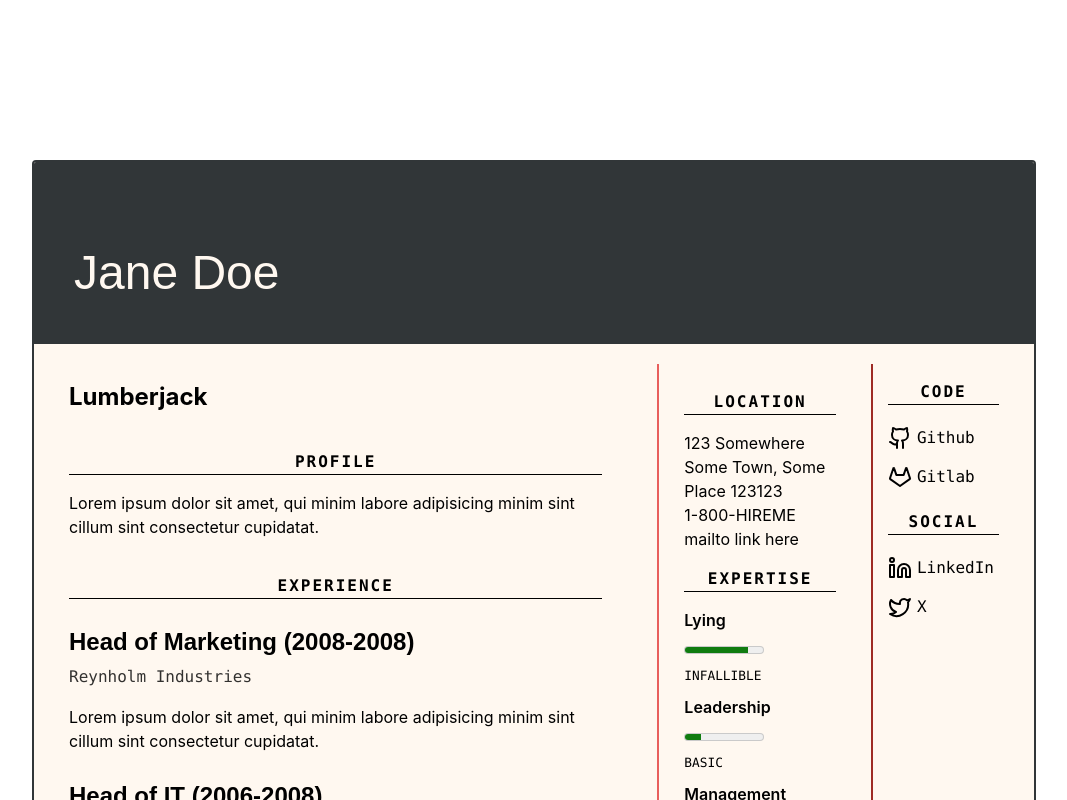
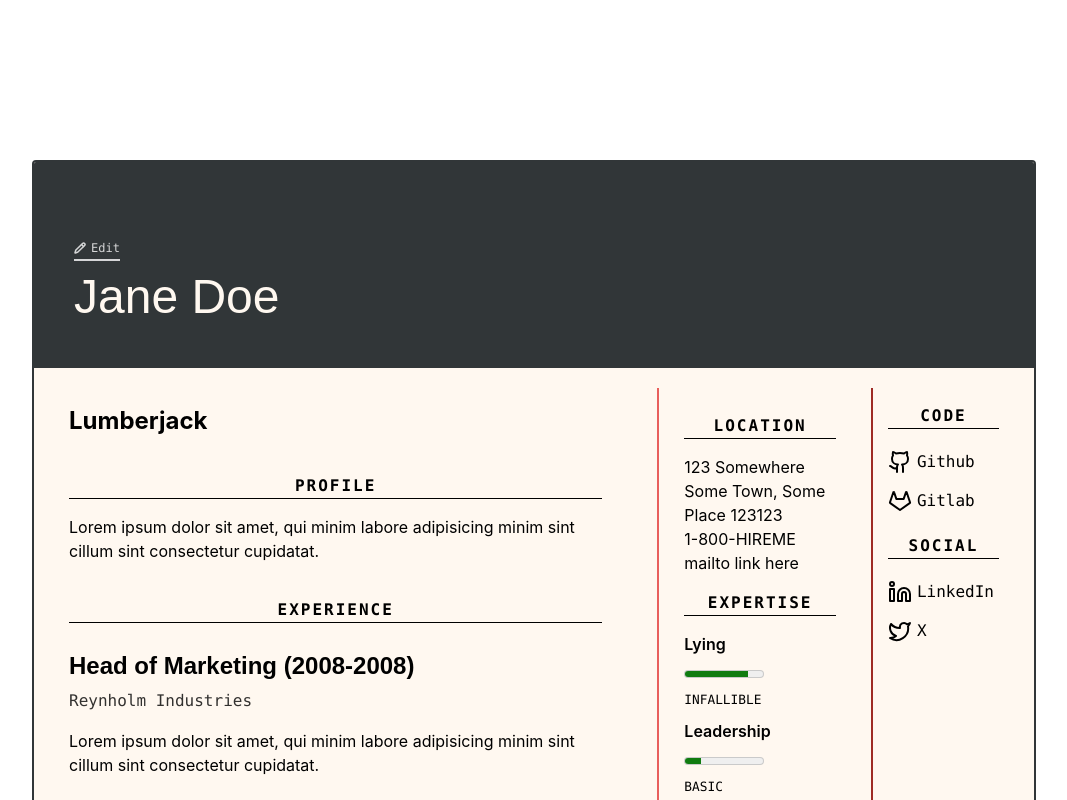
Before and after one commit to ellnix/theodinproject_nodejs, a React (Vite) app in the folder p01_cv_app/: page / in a window 1280 px wide. Shown: the top 800 px of the page, without its empty margins (106-1173 px from the left). Built offline with nearby package versions, Linux system fonts and the light colour scheme.

Commit message:
Create an edit button

```diff
--- a/p01_cv_app/src/App.css
+++ b/p01_cv_app/src/App.css
@@ -26,9 +26,17 @@
   font-family: var(--font-fancy);
 }
 
-.name-wrapper > h1 {
+
+.name {
+  display: flex;
+  flex-direction: column;
+  margin: 75px 40px 35px;
+  align-items: start;
+}
+
+.name-wrapper h1 {
   display: block;
-  margin: 75px 40px 35px;
+  margin: 0;
   font-size: 3rem;
   font-weight: 300;
 }
@@ -124,3 +132,30 @@ section.school {
 .code-link > p, .social-link > p {
   margin: 5px;
 }
+
+.name-wrapper .edit-button {
+  color: white;
+}
+
+.name-wrapper .edit-button > img {
+  filter: invert();
+}
+
+.edit-button {
+  opacity: 0.8;
+  display: flex;
+  align-items: center;
+  background: none;
+  border: none;
+  font-weight: 500;
+  font-family: var(--font-mono);
+  padding: 4px 0;
+  border-bottom: 2px solid white;
+  cursor: pointer;
+  font-size: 0.75rem;
+}
+
+.edit-button > img {
+  margin-right: 5px;
+  width: 12px;
+}
--- /dev/null
+++ b/p01_cv_app/src/ui/EditButton.jsx
@@ -0,0 +1,7 @@
+import Edit from '../assets/pencil.svg'
+
+export default function EditButton({ onClick }) {
+  return (
+    <button className="edit-button" onClick={onClick}><img src={Edit} />Edit</button>
+  )
+}
--- a/p01_cv_app/src/ui/main/Name.jsx
+++ b/p01_cv_app/src/ui/main/Name.jsx
@@ -1,9 +1,14 @@
-export default function Name() {
+import EditButton from '../EditButton'
+
+export default function Name({ changeName }) {
   return (
     <div className="name-wrapper">
-      <h1>
-        Jane Doe
-      </h1>
+      <div className="name">
+        <EditButton onClick={changeName} />
+        <h1>
+          Jane Doe
+        </h1>
+      </div>
     </div>
   )
 }
```
Also changed, not shown: p01_cv_app/src/assets/pencil.svg (added).
